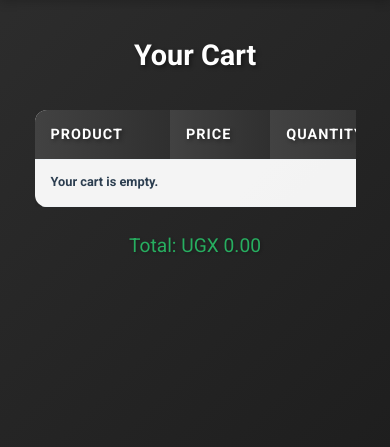
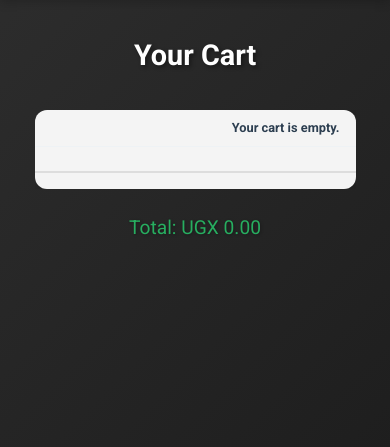
Before and after one commit to ugcoded/shopit, a Flask app: page /cart in a window 390 px wide. Shown: the part 154-601 px from the top of the page. Run offline with Flask 3, Linux system fonts and the light colour scheme; data that the repository does not hold is empty.

Commit message:
Update style.css

```diff
--- a/static/style.css
+++ b/static/style.css
@@ -9,21 +9,21 @@ body {
     line-height: 1.6;
     color: #333;
     background: linear-gradient(135deg, #2f2f2f, #1a1a1a);
-    padding-bottom: 10vh; /* Relative to viewport height */
+    padding-bottom: 10vh;
     min-height: 100vh;
 }
 
 .container {
     max-width: 1300px;
-    width: 90%; /* Flexible width */
+    width: 90%;
     margin: 0 auto;
-    padding: 0 15px; /* Reduced for small screens */
+    padding: 0 15px;
 }
 
 header {
     background: linear-gradient(90deg, rgba(47, 47, 47, 0.9), rgba(26, 26, 26, 0.9));
     box-shadow: 0 2px 10px rgba(0, 0, 0, 0.2);
-    padding: 1rem 0; /* Relative units */
+    padding: 1rem 0;
     position: sticky;
     top: 0;
     z-index: 100;
@@ -37,7 +37,7 @@ header .container {
 }
 
 .logo {
-    font-size: clamp(1.2rem, 4vw, 1.8rem); /* Scales with viewport */
+    font-size: clamp(1.2rem, 4vw, 1.8rem);
     font-weight: 700;
     color: #fff;
     text-shadow: 1px 1px 2px rgba(0, 0, 0, 0.2);
@@ -49,7 +49,7 @@ header .container {
     flex: 1;
     max-width: 400px;
     margin: 0.5rem 1rem;
-    width: 100%; /* Full width on small screens */
+    width: 100%;
 }
 
 .search-input {
@@ -98,7 +98,7 @@ nav a:hover {
 }
 
 .products-section, .cart-section, .checkout-section, .orders-section {
-    padding: 2rem 0; /* Relative units */
+    padding: 2rem 0;
 }
 
 h2 {
@@ -220,7 +220,7 @@ h3 {
 
 .cart-items {
     margin-bottom: 1.5rem;
-    overflow-x: auto; /* Horizontal scroll for tables on small screens */
+    overflow-x: auto;
 }
 
 .cart-total {
@@ -441,7 +441,6 @@ footer {
 
 .order-table-container {
     margin-bottom: 2rem;
-    overflow-x: auto; /* Horizontal scroll for tables on small screens */
 }
 
 .customer-header {
@@ -459,7 +458,6 @@ footer {
     border-radius: 12px;
     overflow: hidden;
     box-shadow: 0 4px 12px rgba(0, 0, 0, 0.1);
-    min-width: 600px; /* Ensures table scrolls on small screens */
 }
 
 .order-table th, .order-table td {
@@ -502,7 +500,7 @@ footer {
     color: #2c3e50;
     cursor: pointer;
     transition: border-color 0.3s ease;
-    width: 100%; /* Full width on small screens */
+    width: 100%;
 }
 
 .status-form select:hover {
@@ -528,8 +526,8 @@ footer {
     gap: 1rem;
 }
 
-/* Media Queries for Small Screens */
-@media (max-width: 480px) {
+/* Media Queries for Small Screens (≤ 768px) */
+@media (max-width: 768px) {
     header .container {
         flex-direction: column;
         align-items: flex-start;
@@ -569,21 +567,63 @@ footer {
     .cart-total, .checkout-btn {
         text-align: center;
     }
-}
 
-/* Media Queries for Larger Mobile Screens (up to 768px) */
-@media (max-width: 768px) {
     .dashboard-toggle {
         flex-direction: column;
         gap: 0.5rem;
     }
 
-    .stats-container {
-        grid-template-columns: repeat(auto-fit, minmax(150px, 1fr));
+    /* Vertical Table Layout for Mobile */
+    .order-table {
+        display: block;
+        min-width: 100%; /* Full width on mobile */
     }
 
-    .order-table-container, .cart-items {
-        overflow-x: auto;
-        -webkit-overflow-scrolling: touch; /* Smooth scrolling on iOS */
+    .order-table thead {
+        display: none; /* Hide headers on mobile */
+    }
+
+    .order-table tbody, .order-table tr, .order-table td {
+        display: block;
+        width: 100%;
+    }
+
+    .order-table tr {
+        margin-bottom: 1rem;
+        border-bottom: 2px solid #ddd;
+        padding-bottom: 0.5rem;
+    }
+
+    .order-table td {
+        padding: 0.5rem 1rem;
+        position: relative;
+        text-align: right;
+    }
+
+    .order-table td::before {
+        content: attr(data-label); /* Use data-label for column name */
+        position: absolute;
+        left: 1rem;
+        font-weight: 700;
+        color: #2c3e50;
+        text-align: left;
+        width: 40%; /* Adjust as needed */
+    }
+
+    .order-table td select, .order-table td button {
+        width: 100%;
+        margin-top: 0.5rem;
+    }
+
+    .order-table td .status-form {
+        display: block;
     }
 }
+
+/* Larger Mobile Screens (still horizontal unless ≤ 768px) */
+@media (min-width: 769px) {
+    .order-table-container {
+        overflow-x: auto;
+        -webkit-overflow-scrolling: touch;
+    }
+}
```
